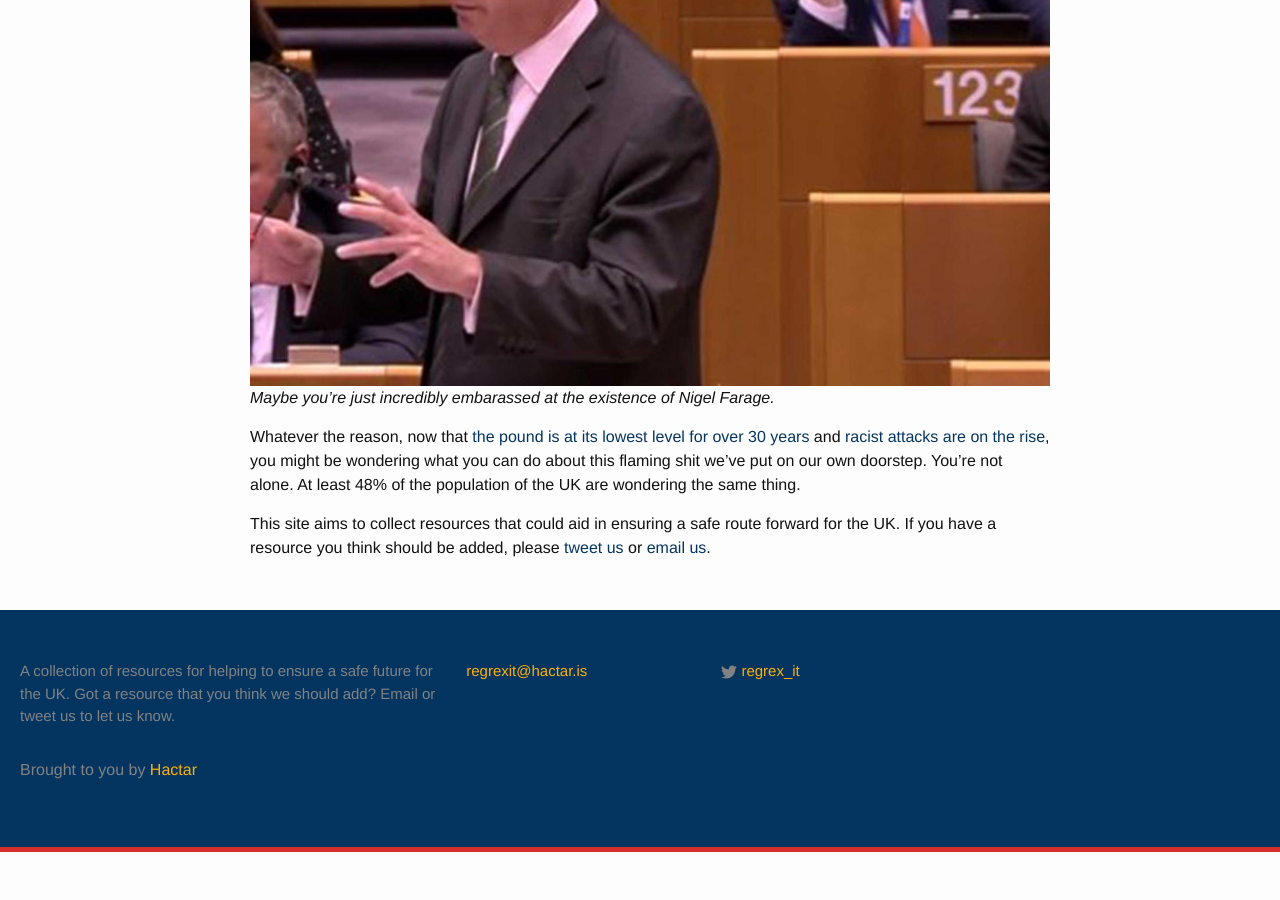
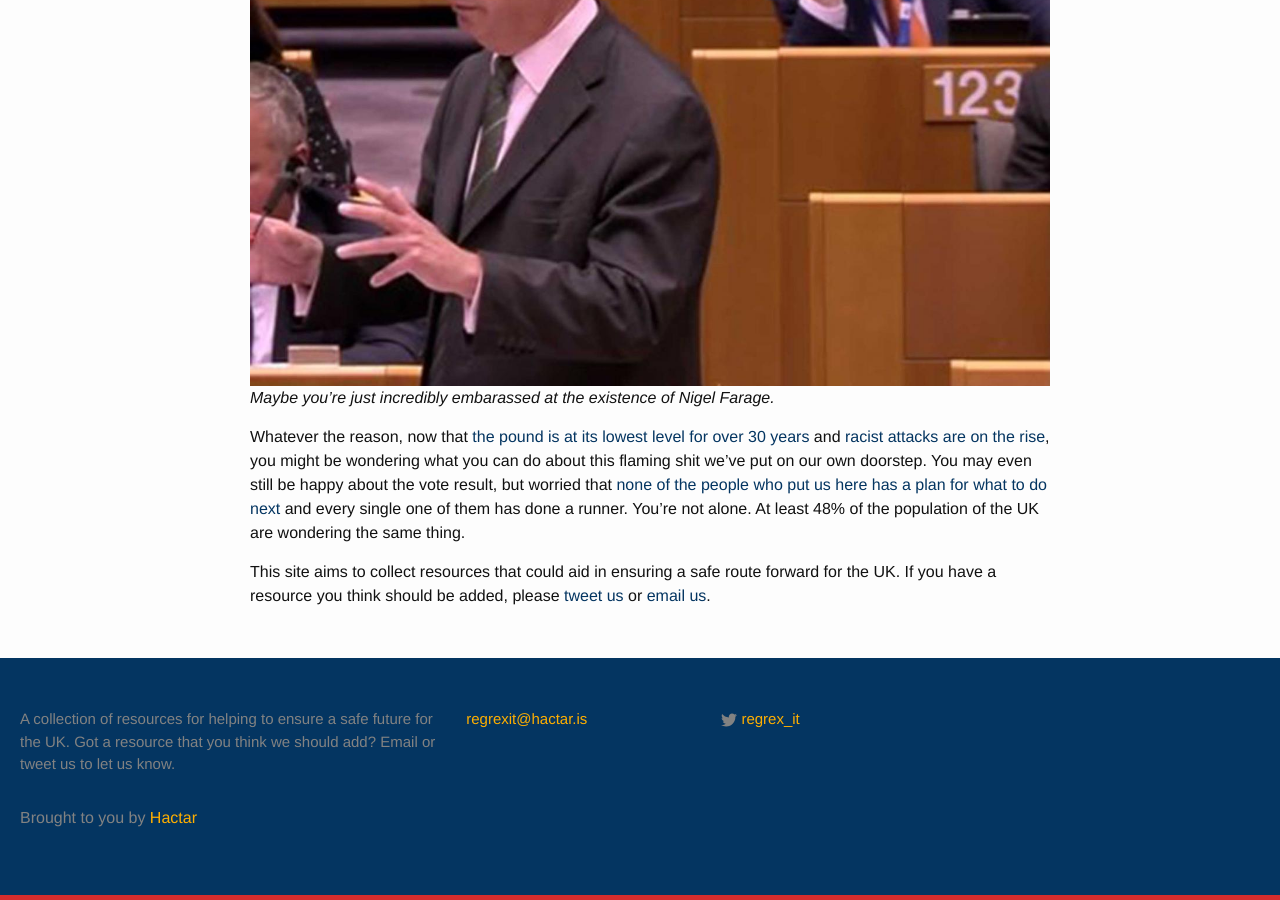
Before and after one commit to hactar-is/regex.it, a Jekyll site: the page built from about.md, in a window 1280 px wide and 900 px high, scrolled down 624 px. Built offline with Jekyll 4.4.1, drawn with Linux system fonts in a browser that asks for light colours; before the commit the page ends 1476 px from its top, so only the background shows below that; part of the change alters nothing that is shown.

```diff
--- a/_config.yml
+++ b/_config.yml
@@ -20,7 +20,13 @@ github_username:  hactar
 markdown: kramdown
 
 collections:
-  - links
+  links:
+    defaults:
+      - title
+      - categories
+      - link
+      - twitter
+      - type
 
 exclude:
   - fabfile.py
--- a/about.md
+++ b/about.md
@@ -9,6 +9,6 @@ It seems quite a few people who voted to leave the EU are now having second thou
 ![#WeAreSeat123]({{ site.baseurl }}/images/123.jpg){:class="img-responsive"}
 *Maybe you're just incredibly embarassed at the existence of Nigel Farage.*
 
-Whatever the reason, now that [the pound is at its lowest level for over 30 years](http://www.independent.co.uk/news/business/news/pound-sterling-argentine-peso-worst-performing-currency-eu-referendum-brexit-a7127246.html) and [racist attacks are on the rise](http://www.independent.co.uk/news/uk/home-news/brexit-eu-referendum-racial-racism-abuse-hate-crime-reported-latest-leave-immigration-a7104191.html), you might be wondering what you can do about this flaming shit we've put on our own doorstep. You're not alone. At least 48% of the population of the UK are wondering the same thing.
+Whatever the reason, now that [the pound is at its lowest level for over 30 years](http://www.independent.co.uk/news/business/news/pound-sterling-argentine-peso-worst-performing-currency-eu-referendum-brexit-a7127246.html) and [racist attacks are on the rise](http://www.independent.co.uk/news/uk/home-news/brexit-eu-referendum-racial-racism-abuse-hate-crime-reported-latest-leave-immigration-a7104191.html), you might be wondering what you can do about this flaming shit we've put on our own doorstep. You may even still be happy about the vote result, but worried that [none of the people who put us here has a plan for what to do next](http://www.independent.co.uk/news/uk/politics/brexit-eu-referendum-campaigners-there-is-no-plan-next-pm-tory-leadership-contest-a7104711.html) and every single one of them has done a runner. You're not alone. At least 48% of the population of the UK are wondering the same thing.
 
 This site aims to collect resources that could aid in ensuring a safe route forward for the UK. If you have a resource you think should be added, please [tweet us](https://twitter.com/regrex_it) or [email us](mailto:regrexit@hactar.is).
```
